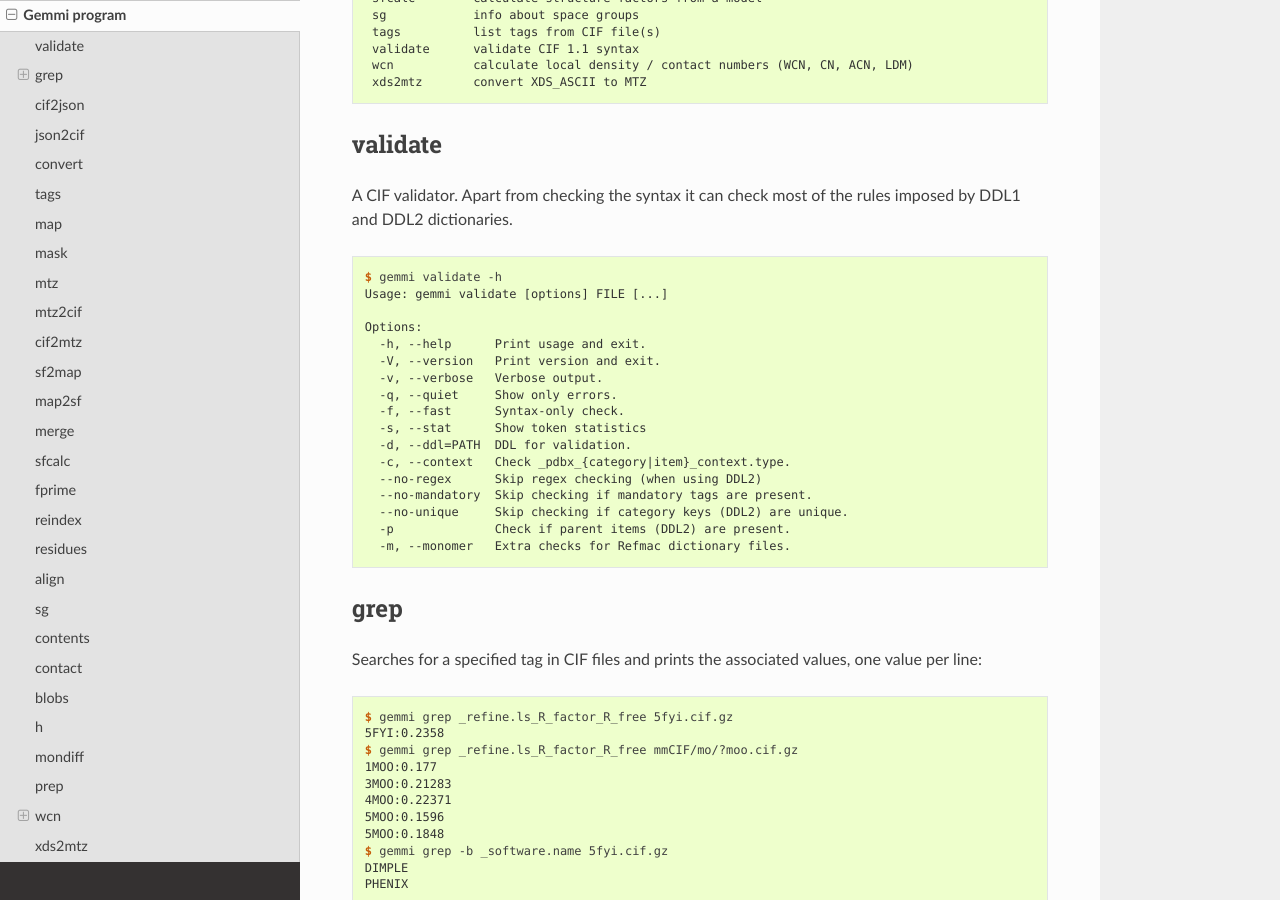
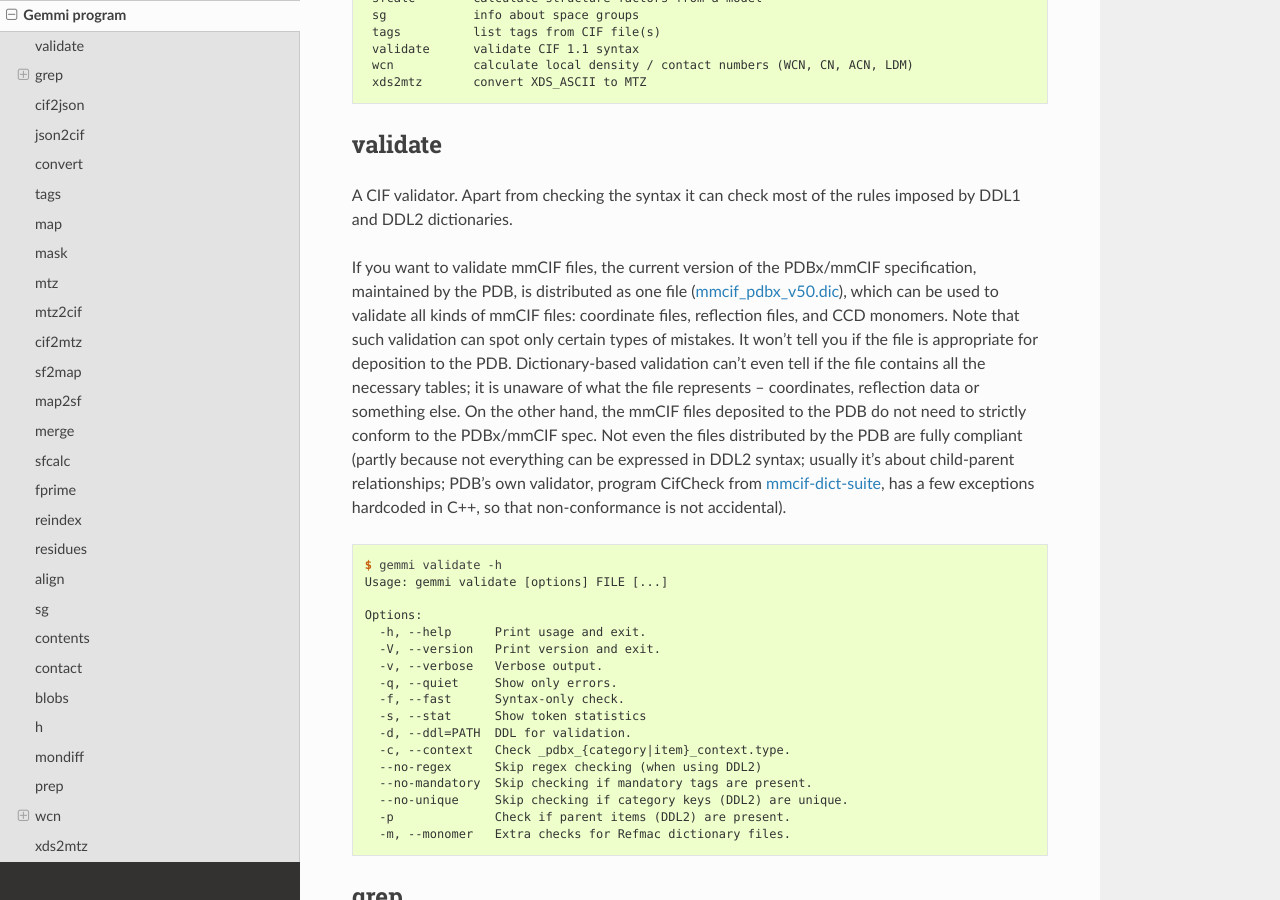
Before and after one commit to project-gemmi/gemmi, a Sphinx documentation site: the page built from docs/utils.rst, in a window 1280 px wide and 900 px high, scrolled down 857 px. Built offline with Sphinx 7.4.7 and the Read the Docs theme 2.0.0, drawn with Linux system fonts in a browser that asks for light colours.

Commit message:
gemmi-validate: don't repeat mmCIF category in some messages
and add one paragraph to docs

```diff
--- a/docs/utils.rst
+++ b/docs/utils.rst
@@ -17,6 +17,27 @@
 
 A CIF validator. Apart from checking the syntax it can check most of the rules
 imposed by DDL1 and DDL2 dictionaries.
+
+If you want to validate mmCIF files,
+the current version of the PDBx/mmCIF specification, maintained by the PDB,
+is distributed as one file
+(`mmcif_pdbx_v50.dic <https://mmcif.wwpdb.org/dictionaries/mmcif_pdbx_v50.dic/Index/>`_),
+which can be used to validate all kinds of mmCIF files: coordinate files,
+reflection files, and CCD monomers.
+Note that such validation can spot only certain types of mistakes.
+It won't tell you if the file is appropriate for deposition to the PDB.
+Dictionary-based validation can't even tell if the file contains all
+the necessary tables; it is unaware of what the file represents --
+coordinates, reflection data or something else.
+On the other hand, the mmCIF files deposited to the PDB do not need
+to strictly conform to the PDBx/mmCIF spec.
+Not even the files distributed by the PDB are fully compliant
+(partly because not everything can be expressed in DDL2 syntax;
+usually it's about child-parent relationships;
+PDB's own validator, program CifCheck from
+`mmcif-dict-suite <https://sw-tools.rcsb.org/apps/MMCIF-DICT-SUITE/>`_,
+has a few exceptions hardcoded in C++,
+so that non-conformance is not accidental).
 
 .. literalinclude:: validate-help.txt
    :language: console
```
Also changed, not shown: 1 other file.
